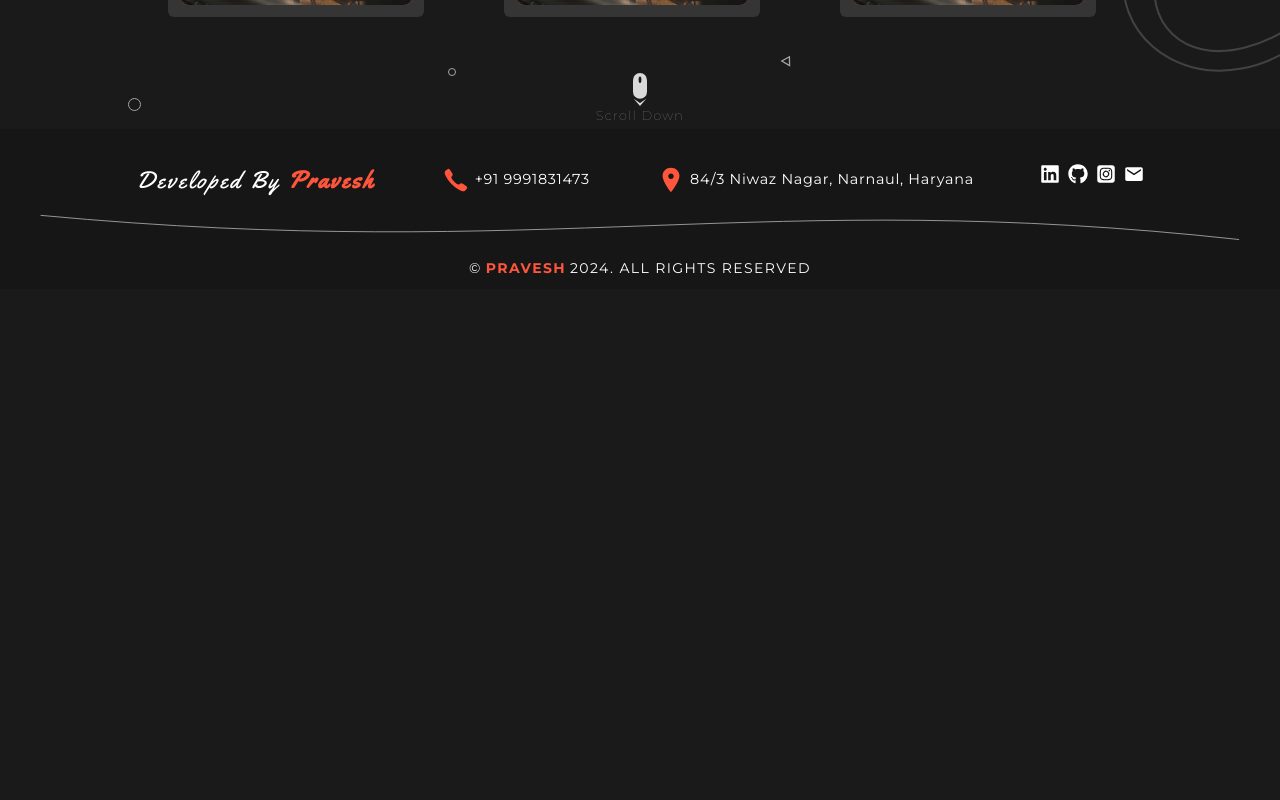
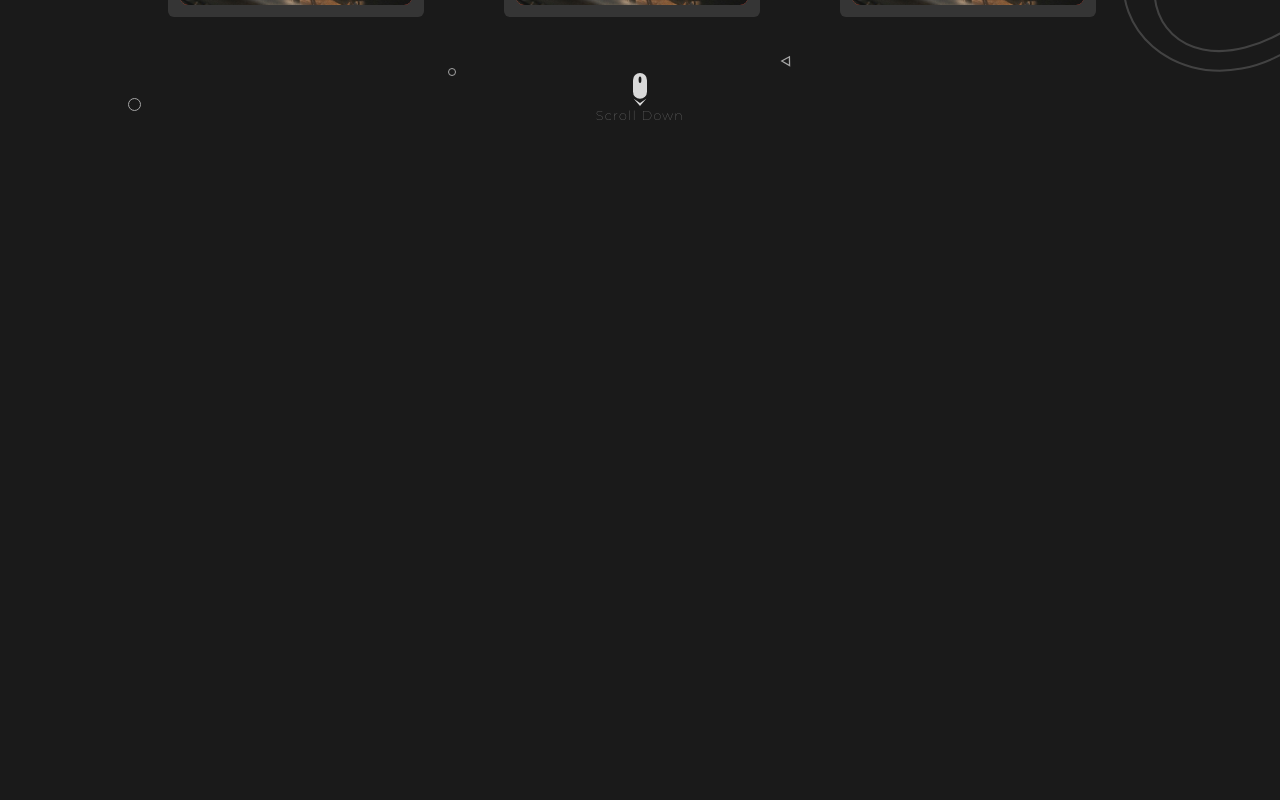
Before and after one commit to pravesh-dev/Portfolio, a React (Vite) app: page / in a window 1280 px wide. Shown: the part 3500-4300 px from the top of the page. Before the commit the page ends 3789 px from the top, so only its background shows below. Built offline with nearby package versions, Linux system fonts and the light colour scheme.

Commit message:
created resume component and import in app.jsx

```diff
--- a/src/App.jsx
+++ b/src/App.jsx
@@ -5,6 +5,7 @@ import About from './Components/About'
 import Skills from './Components/Skills'
 import Footer from './Components/Footer'
 import Projects from './Components/Projects'
+import Resume from './Components/Resume'
 
 function App() {
   return (
@@ -14,6 +15,7 @@ function App() {
       <About/>
       <Skills/>
       <Projects/>
+      <Resume/>
       <Footer/>
     </div>
   )
--- /dev/null
+++ b/src/Components/Resume.jsx
@@ -0,0 +1,14 @@
+import React from 'react'
+import triangle from "../assets/images/Projects/triangle.svg";
+import mouse from '../assets/images/icon/scrollMouse.svg'
+
+function Resume() {
+  return (
+    <div className="w-full min-h-screen flex flex-col items-center relative py-7">
+        {/* <ProjectDecoration/> */}
+
+    </div>
+  )
+}
+
+export default Resume
```
